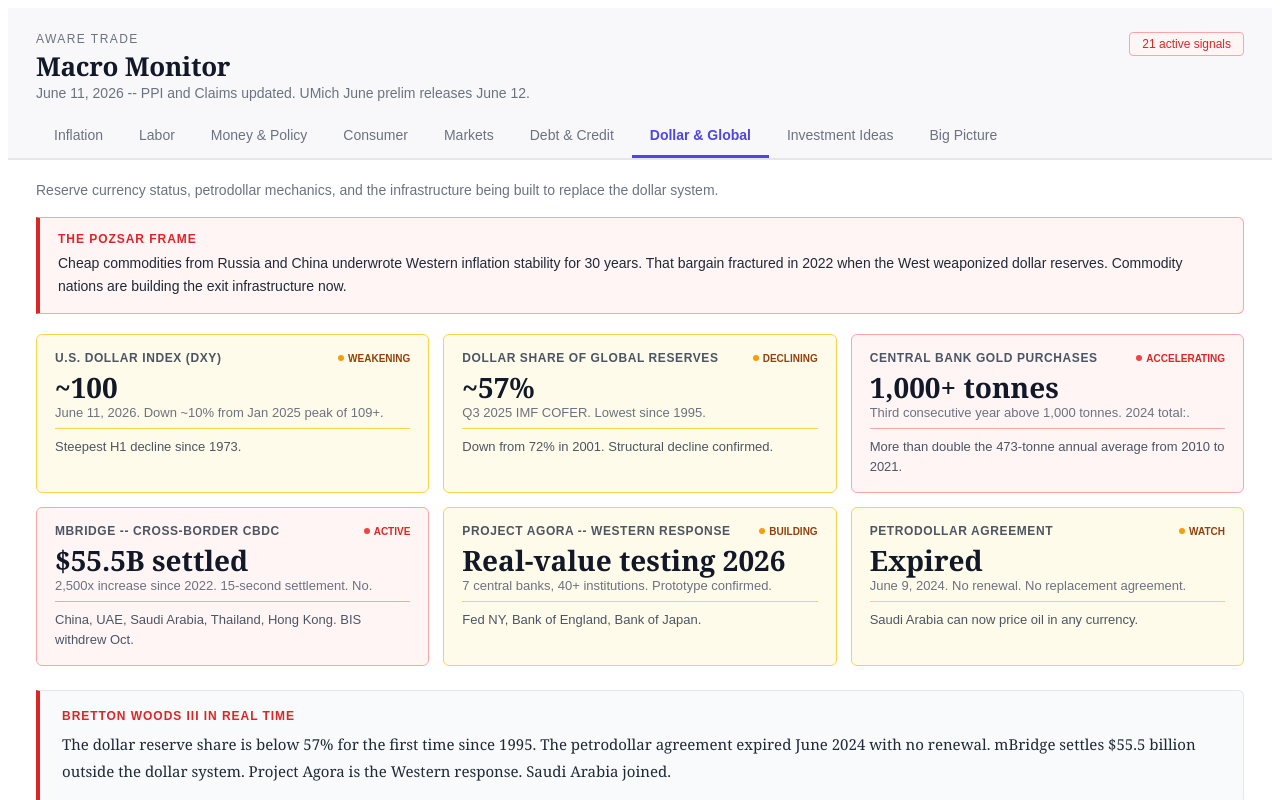
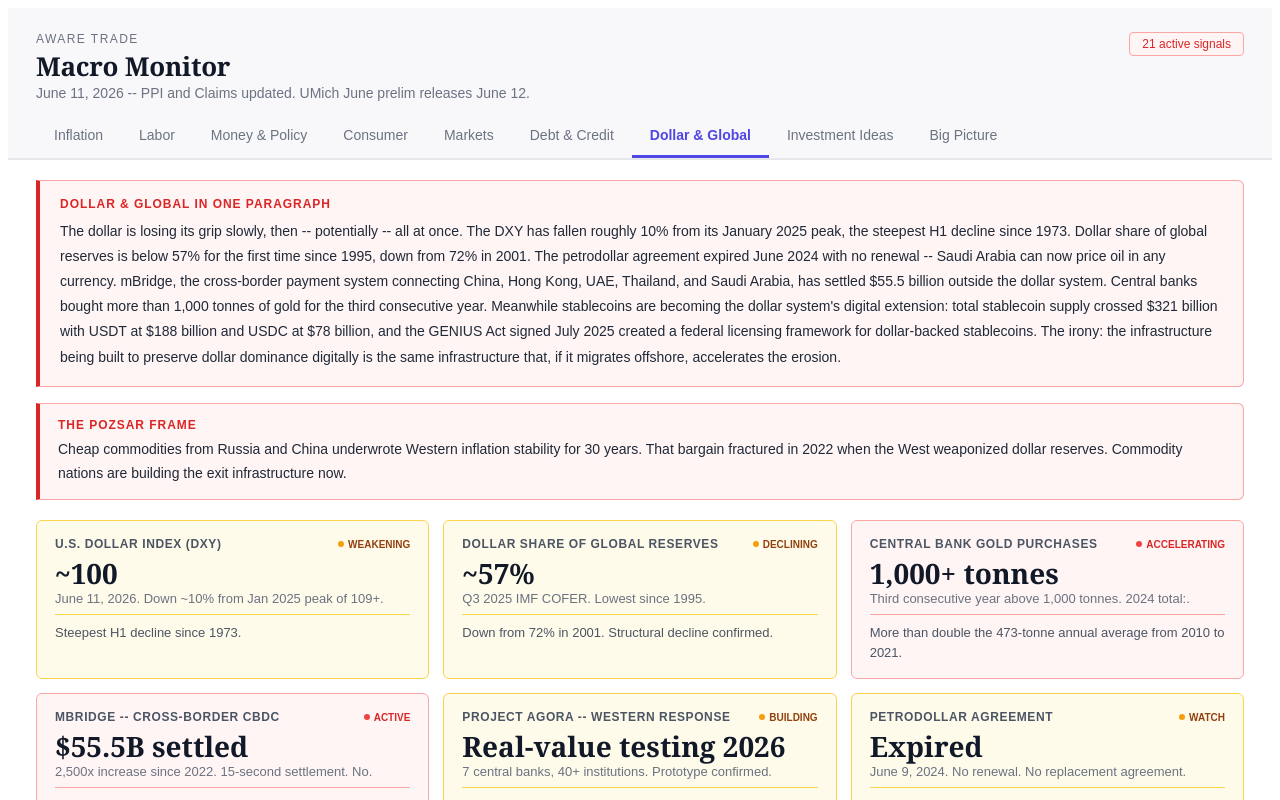
Before and after one commit to pamtulip/aware-trade-tools, a React (Vite) app: page /monitor in a window 1280 px wide. Both pictures are taken after a click on the button "Dollar & Global". Shown: the top 800 px of the page. Built offline with nearby package versions, Linux system fonts and the light colour scheme.

Commit message:
Update MacroMonitor.jsx

```diff
--- a/src/pages/MacroMonitor.jsx
+++ b/src/pages/MacroMonitor.jsx
@@ -399,9 +399,14 @@ export default function MacroMonitor() {
 
       {activeTab === "dollar" && (
         <div style={{ padding: "20px 28px" }}>
-          <p style={{ fontSize: "14px", color: "#6b7280", marginTop: 0, marginBottom: "16px", fontFamily: "sans-serif", lineHeight: 1.5 }}>
-            Reserve currency status, petrodollar mechanics, and the infrastructure being built to replace the dollar system.
-          </p>
+
+          {/* Dollar summary */}
+          <div style={{ background: "#fff5f5", border: "1px solid #fca5a5", borderLeft: "4px solid #dc2626", borderRadius: "0 6px 6px 0", padding: "16px 20px", marginBottom: "16px" }}>
+            <div style={{ fontSize: "12px", color: "#dc2626", fontWeight: "700", textTransform: "uppercase", letterSpacing: "0.08em", marginBottom: "8px", fontFamily: "sans-serif" }}>Dollar & Global in One Paragraph</div>
+            <div style={{ fontSize: "14px", color: "#1f2937", lineHeight: 1.8, fontFamily: "sans-serif" }}>
+              The dollar is losing its grip slowly, then -- potentially -- all at once. The DXY has fallen roughly 10% from its January 2025 peak, the steepest H1 decline since 1973. Dollar share of global reserves is below 57% for the first time since 1995, down from 72% in 2001. The petrodollar agreement expired June 2024 with no renewal -- Saudi Arabia can now price oil in any currency. mBridge, the cross-border payment system connecting China, Hong Kong, UAE, Thailand, and Saudi Arabia, has settled $55.5 billion outside the dollar system. Central banks bought more than 1,000 tonnes of gold for the third consecutive year. Meanwhile stablecoins are becoming the dollar system's digital extension: total stablecoin supply crossed $321 billion with USDT at $188 billion and USDC at $78 billion, and the GENIUS Act signed July 2025 created a federal licensing framework for dollar-backed stablecoins. The irony: the infrastructure being built to preserve dollar dominance digitally is the same infrastructure that, if it migrates offshore, accelerates the erosion.
+            </div>
+          </div>
           <div style={{ background: "#fff5f5", border: "1px solid #fca5a5", borderLeft: "4px solid #dc2626", borderRadius: "0 6px 6px 0", padding: "14px 18px", marginBottom: "20px" }}>
             <div style={{ fontSize: "12px", color: "#dc2626", fontWeight: "700", textTransform: "uppercase", letterSpacing: "0.08em", marginBottom: "6px", fontFamily: "sans-serif" }}>The Pozsar Frame</div>
             <div style={{ fontSize: "14px", color: "#1f2937", lineHeight: 1.7, fontFamily: "sans-serif" }}>Cheap commodities from Russia and China underwrote Western inflation stability for 30 years. That bargain fractured in 2022 when the West weaponized dollar reserves. Commodity nations are building the exit infrastructure now.</div>
@@ -453,6 +458,31 @@ export default function MacroMonitor() {
             <div style={{ fontSize: "12px", color: "#dc2626", fontWeight: "700", textTransform: "uppercase", letterSpacing: "0.08em", marginBottom: "8px", fontFamily: "sans-serif" }}>Bretton Woods III in Real Time</div>
             <div style={{ fontSize: "15px", color: "#1f2937", lineHeight: 1.8 }}>The dollar reserve share is below 57% for the first time since 1995. The petrodollar agreement expired June 2024 with no renewal. mBridge settles $55.5 billion outside the dollar system. Project Agora is the Western response. Saudi Arabia joined.</div>
           </div>
+
+          {/* Stablecoin metrics */}
+          <div style={{ background: "#f0fdf4", border: "1px solid #86efac", borderLeft: "4px solid #15803d", borderRadius: "0 6px 6px 0", padding: "16px 20px", marginTop: "16px" }}>
+            <div style={{ fontSize: "12px", color: "#15803d", fontWeight: "700", textTransform: "uppercase", letterSpacing: "0.08em", marginBottom: "8px", fontFamily: "sans-serif" }}>Stablecoins -- The Dollar System's Digital Extension</div>
+            <div style={{ fontSize: "13px", color: "#1f2937", lineHeight: 1.7, fontFamily: "sans-serif", marginBottom: "12px" }}>
+              Stablecoins are not a crypto story. They are a dollar infrastructure story. $321 billion in dollar-backed stablecoins now circulate globally. The GENIUS Act (signed July 2025, implementation rules due July 18, 2026) converts stablecoins from a gray-zone product into a federally licensed, audited instrument comparable to a money market fund. Banks can now issue their own stablecoins. The irony: the infrastructure designed to preserve dollar dominance digitally is the same infrastructure that -- if it migrates offshore -- accelerates the erosion.
+            </div>
+            <div style={{ display: "grid", gridTemplateColumns: "repeat(auto-fill, minmax(155px, 1fr))", gap: "8px" }}>
+              {[
+                { label: "Total Stablecoin Supply", value: "$321B", note: "New all-time high April 2026" },
+                { label: "USDT Market Cap", value: "$188B", note: "58% share. Emerging markets." },
+                { label: "USDC Market Cap", value: "$78B", note: "Institutional standard. Circle." },
+                { label: "GENIUS Act deadline", value: "Jul 18, 2026", note: "Implementation rules due" },
+                { label: "Transfer volume 2025", value: "$33T", note: "Rivaling Visa annual throughput" },
+                { label: "Global holders", value: "232M+", note: "Total stablecoin holders" },
+              ].map((item, i) => (
+                <div key={i} style={{ background: "#ffffff", border: "1px solid #86efac", borderRadius: "4px", padding: "10px 12px" }}>
+                  <div style={{ fontSize: "10px", color: "#6b7280", fontFamily: "sans-serif", textTransform: "uppercase", letterSpacing: "0.06em", marginBottom: "3px" }}>{item.label}</div>
+                  <div style={{ fontSize: "16px", fontWeight: "700", color: "#15803d", fontFamily: "sans-serif", marginBottom: "2px" }}>{item.value}</div>
+                  <div style={{ fontSize: "10px", color: "#6b7280", fontFamily: "sans-serif" }}>{item.note}</div>
+                </div>
+              ))}
+            </div>
+          </div>
+
         </div>
       )}
 
```
